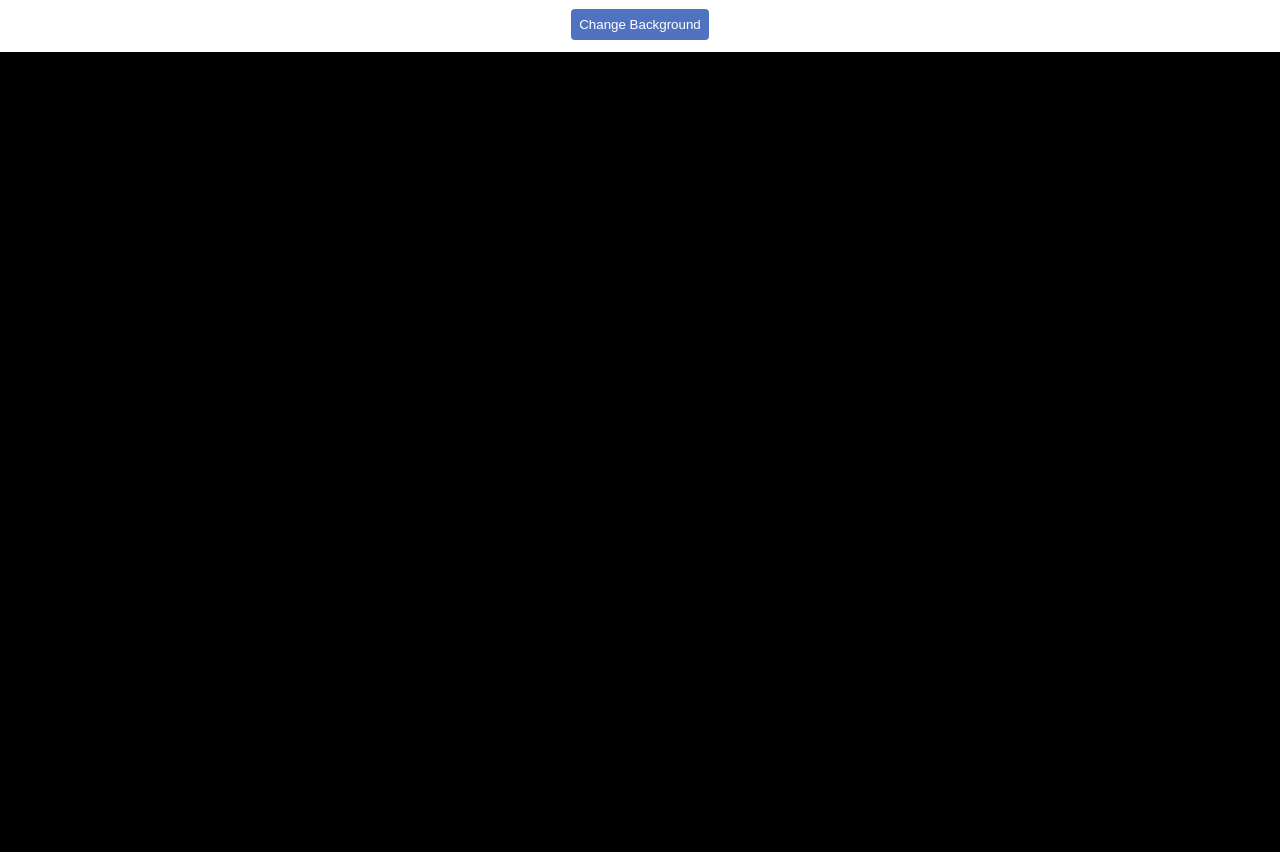
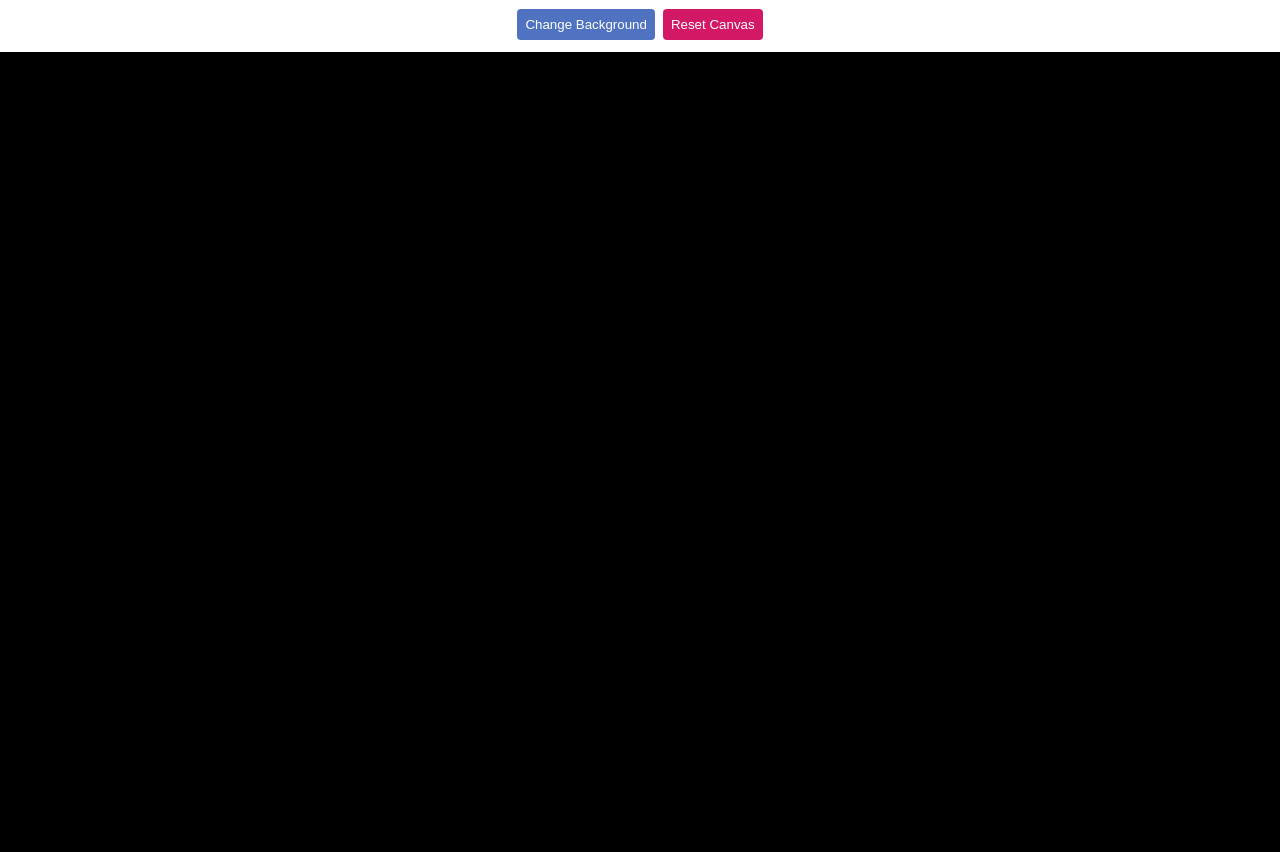
Before and after one commit to julianharr/web-canvas, a plain HTML site: page index.html in a window 1280 px wide. Shown: the part 73-929 px from the top of the page. Drawn offline with Linux system fonts and the light colour scheme.

Commit message:
add reset button for canvas

```diff
--- a/index.html
+++ b/index.html
@@ -10,7 +10,10 @@
 <body>
   <div class="banner">
     <h1>Let's Draw!</h1>
-    <button id="bg-change">Change Background</button>
+    <div class="options">
+      <button id="bg-change">Change Background</button>
+      <button id="reset">Reset Canvas</button>
+    </div>
   </div>
   <div class="container-canvas">
     <canvas id="draw" width="800" height="800"></canvas>
--- a/main.js
+++ b/main.js
@@ -50,3 +50,10 @@ bgButton.addEventListener('click', () => {
     canvas.style.backgroundColor = 'black';
   }
 })
+
+// Reset canvas
+const resetButton = document.querySelector('#reset');
+
+resetButton.addEventListener('click', () => {
+  ctx.clearRect(0, 0, canvas.width, canvas.height);
+});
--- a/style.css
+++ b/style.css
@@ -29,3 +29,26 @@ html, body {
 #draw {
   background-color: black;
 }
+
+.options {
+  display: flex;
+  justify-content: space-around;
+}
+
+#reset {
+  border: none;
+  border-radius: 4px;
+  padding: 8px;
+  margin-top: 2px;
+  margin-bottom: 12px;
+  margin-left: 8px;
+  background-color: #d31966;
+  transition: all 0.1s ease-in-out;
+  cursor: pointer;
+  color: white;
+}
+
+#reset:active {
+  transform: translateX(-3%) translateY(-8%);
+  box-shadow: 4px 4px #440a0a
+}
```
